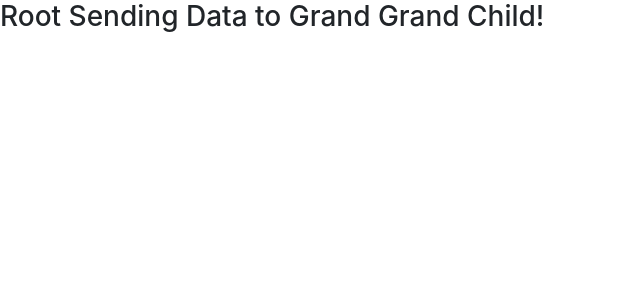
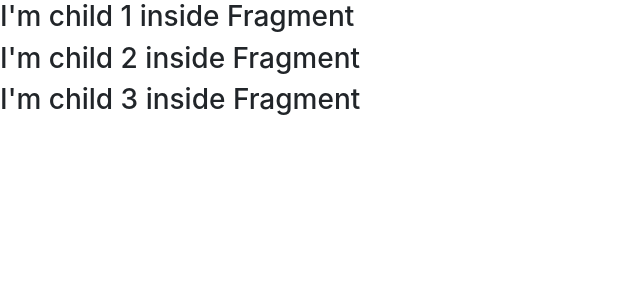
Before and after one commit to BlackKnightZERO/Road-to-React, a React (Create React App) app: page / in a window 1280 px wide. Shown: the top 300 px of the page, without its empty margins (0-640 px from the left). Built offline with nearby package versions, Linux system fonts and the light colour scheme.

Commit message:
react-fragment

```diff
--- a/src/App.js
+++ b/src/App.js
@@ -19,33 +19,51 @@ import Style from './css/Style';
 import Read from './axiosBasic/Read';
 import Write from './axiosBasic/Write';
 import ReactTable from './ReactTable/Mytable';
+
 import Nav from './reactBootstrap/nav';
 
 import AdvancedNav from './routeAdvanced/components/mynavigation';
 import AdvancedRoute from './routeAdvanced/components/myroute';
+
 import { BrowserRouter } from 'react-router-dom';
+
 import HookUseState from './hook/useState/Basic';
+
 import Son from './componentTree/Son';
 import SonContext from './reactContext/Son';
 import { RootProvider } from './reactContext/MyContext';
 
+import ReactFragment from './reactFragment/ReactFragment'
+
 function App() {
   return (
+
     <div>
-      {/* <Son name="Grand Grand Child's Name Is Eren Yeager"></Son> */}
-      <RootProvider value="Root Sending Data to Grand Grand Child!">
-        <SonContext></SonContext>
-      </RootProvider>
+      <ReactFragment></ReactFragment>
     </div>
+
+    // <div>
+    //   <RootProvider value="Root Sending Data to Grand Grand Child!">
+    //     <SonContext></SonContext>
+    //   </RootProvider>
+    // </div>
+
+    // <div>
+    //   <Son name="Grand Grand Child's Name Is Eren Yeager"></Son>
+    // </div>
+
       // <div>
       //   <HookUseState></HookUseState>
       // </div>
+
     // <div>
     //   <BrowserRouter>
     //     <AdvancedNav></AdvancedNav>
     //     <AdvancedRoute></AdvancedRoute>
     //   </BrowserRouter>
     // </div>
+
+
     // <div className="App">
     //   {/* <header className="App-header">
     //     <img src={logo} className="App-logo" alt="logo" />
--- /dev/null
+++ b/src/reactFragment/ReactFragment.js
@@ -0,0 +1,19 @@
+import React, { Component, Fragment } from 'react';
+
+class ReactFragment extends Component {
+    render() {
+        return (
+            <Fragment>
+                <h3>I'm child 1 inside Fragment</h3>
+                <h3>I'm child 2 inside Fragment</h3>
+                <h3>I'm child 3 inside Fragment</h3>
+            </Fragment>
+
+            // when we wrap multiple child in div in return statement
+            // React produces extra node. So we can use Fragment instead of div
+
+        );
+    }
+}
+
+export default ReactFragment;
```
